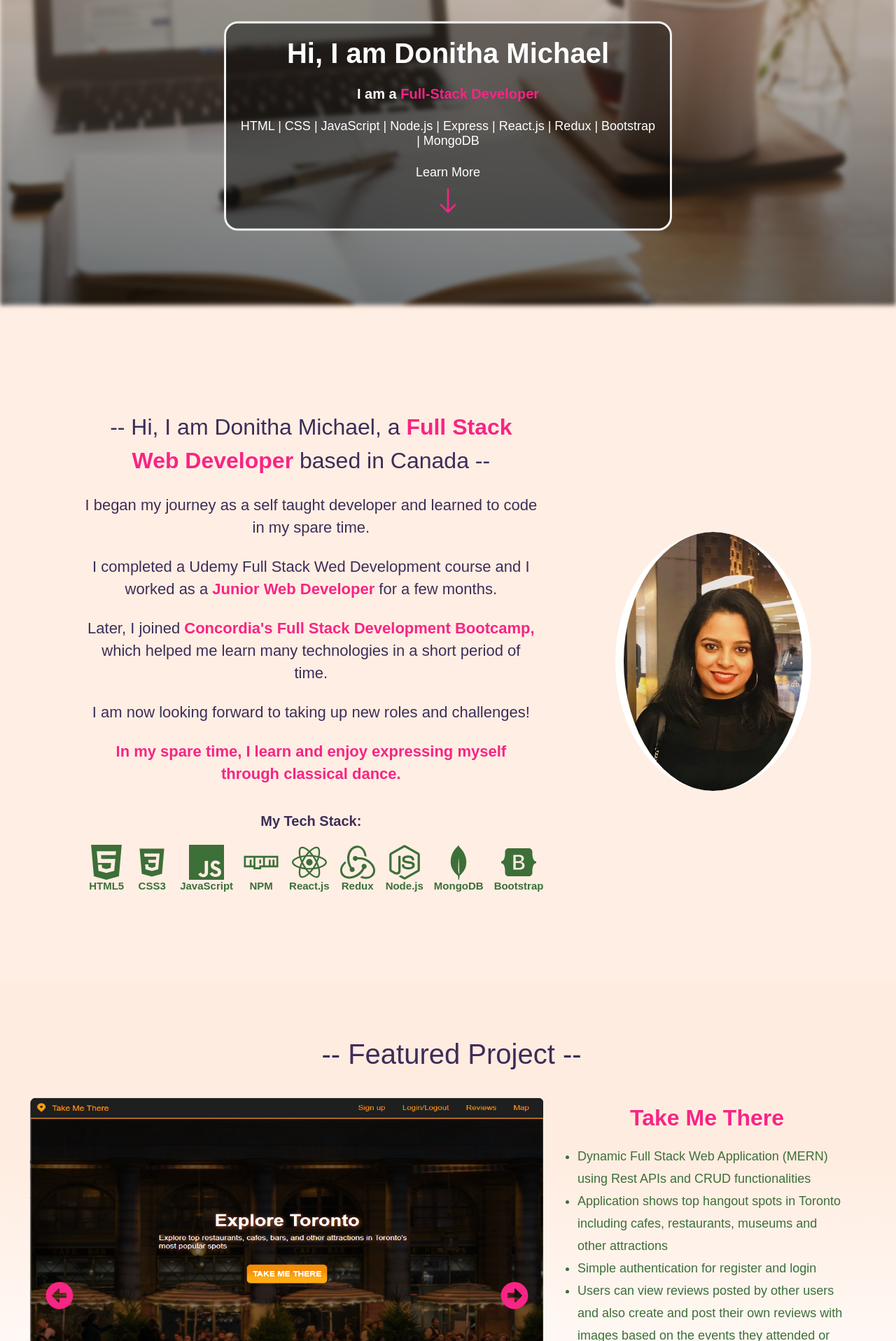
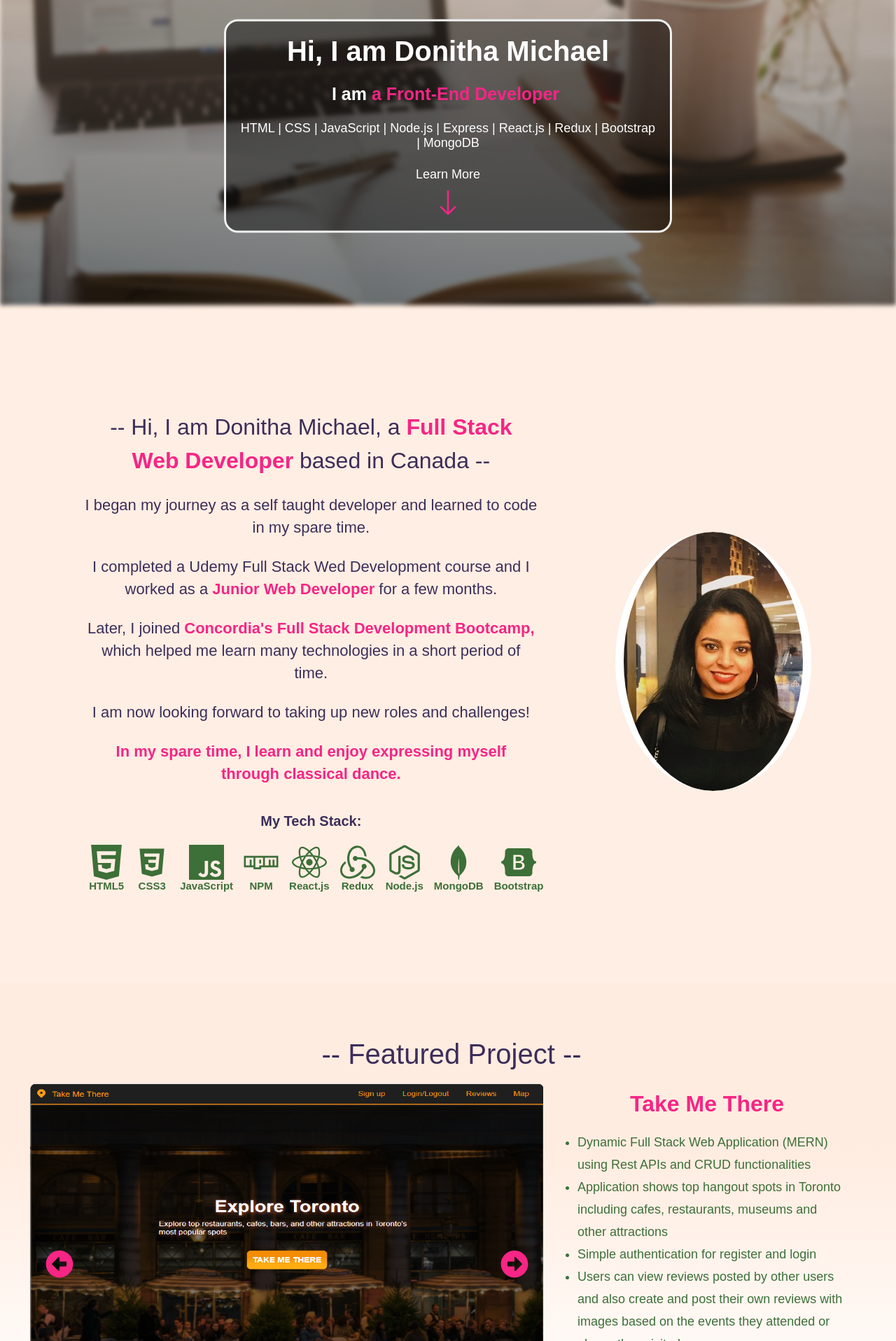
Before and after one commit to DonithaM/portfolio, a React (Create React App) app: page /navbar in a window 1280 px wide. Shown: the part 364-2280 px from the top of the page at 70% size. Built offline with nearby package versions, Linux system fonts and the light colour scheme.

Commit message:
add typewriter functionality

```diff
--- a/package.json
+++ b/package.json
@@ -12,6 +12,7 @@
     "react-router-dom": "^5.2.0",
     "react-scripts": "4.0.3",
     "react-scroll": "^1.8.2",
+    "react-typical": "^0.1.3",
     "styled-components": "^5.2.3",
     "web-vitals": "^1.0.1"
   },
--- a/src/components/Featured/FeaturedStyles.js
+++ b/src/components/Featured/FeaturedStyles.js
@@ -33,7 +33,7 @@ export const Title = styled.h1`
 export const Content = styled.div`
   display: flex;
   justify-content: space-evenly;
-  padding-top: 50px;
+  padding-top: 30px;
   margin: 0 50px;
 
   @media screen and (max-width: 1200px) {
@@ -55,7 +55,6 @@ export const ProjectSlider = styled.div`
   height: 100%;
   justify-content: center;
   align-items: center;
-  padding-bottom: 50px;
 
   @media screen and (max-width: 1200px) {
     width: auto;
--- a/src/components/Hero/HeroStyles.js
+++ b/src/components/Hero/HeroStyles.js
@@ -99,7 +99,7 @@ export const P = styled.p`
   margin-top: 24px;
   color: #fff;
   max-width: 600px;
-  font-size: 20px;
+  font-size: 25px;
   text-align: center;
 
   @media screen and (max-width: 768px) {
--- a/src/components/Hero/index.js
+++ b/src/components/Hero/index.js
@@ -1,4 +1,6 @@
 import React from "react";
+import Typical from "react-typical";
+
 import {
   HeroWrapper,
   BtnWrapper,
@@ -25,7 +27,25 @@ const Hero = () => {
         <Content>
           <H1>Hi, I am Donitha Michael</H1>
           <P>
-            I am a <Span>Full-Stack Developer</Span>
+            I am{" "}
+            <Span>
+              <Typical
+                loop={Infinity}
+                wrapper="b"
+                steps={[
+                  "a Full-Stack Developer",
+                  1500,
+                  "a Front-End Developer",
+                  1500,
+                  "a Fast Learner",
+                  1500,
+                  "a Problem Solver",
+                  1500,
+                  "a Classical Dancer",
+                  1500,
+                ]}
+              />
+            </Span>
           </P>
           <P2>
             HTML | CSS | JavaScript | Node.js | Express | React.js | Redux |
```
Also changed, not shown: 1 other file (tests, documents, lock files or other folders).
